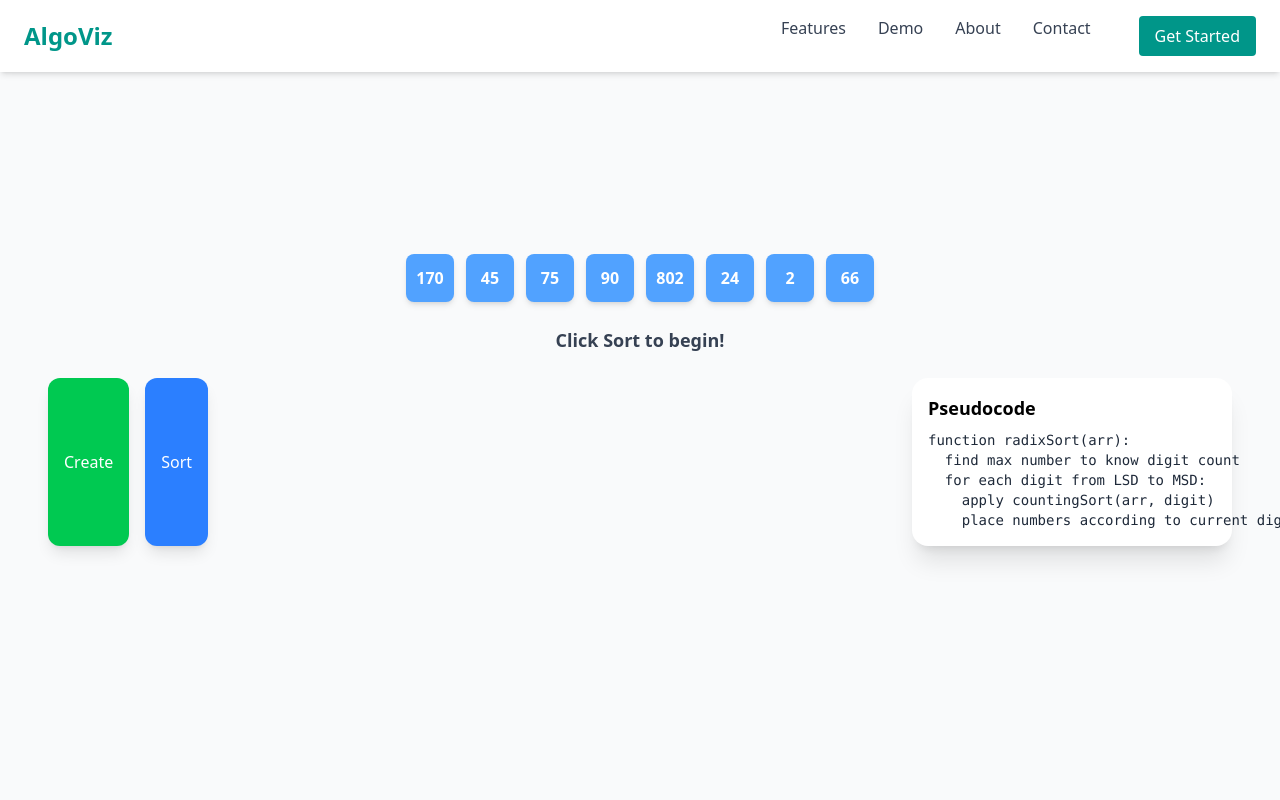
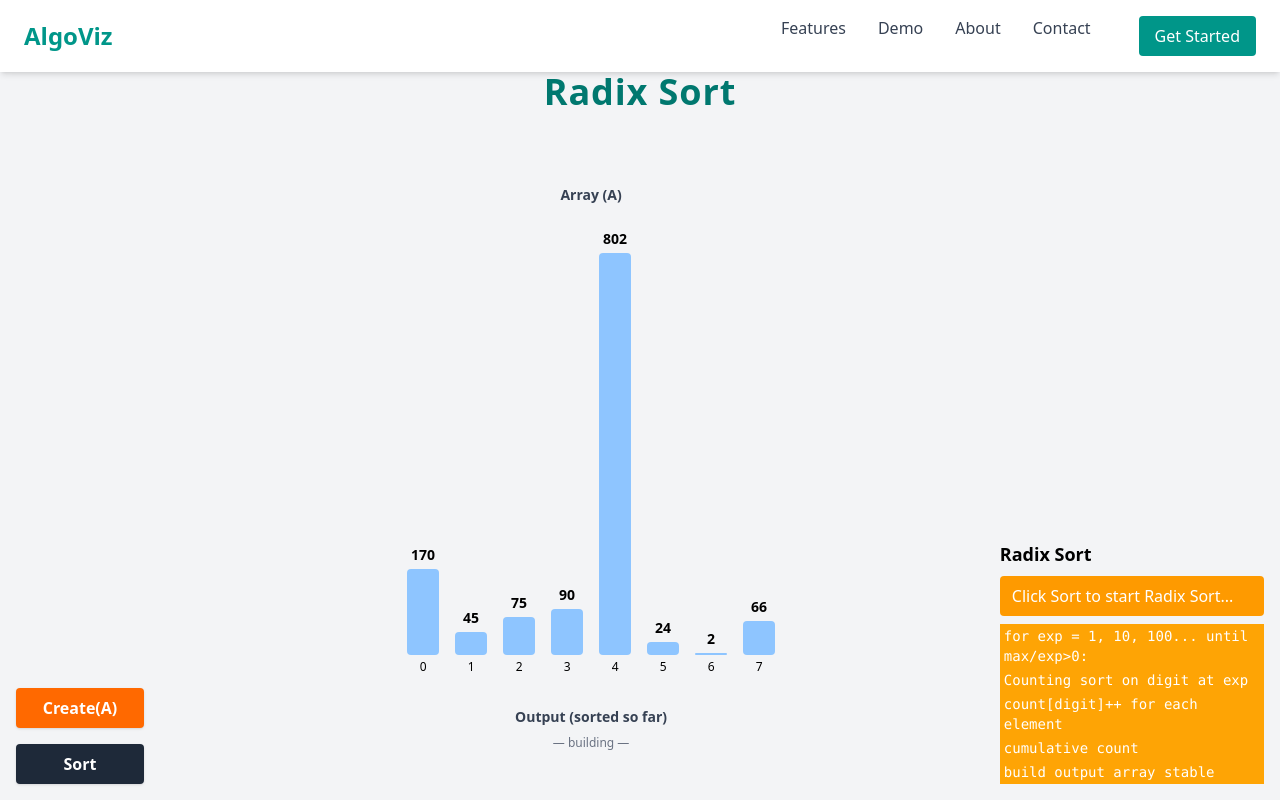
Before and after one commit to sayaligurav7789/AlgoViz, a React (Vite) app in the folder visualisation_tool/: page /sorting/radix in a window 1280 px wide. Built offline with nearby package versions, Linux system fonts and the light colour scheme.

Commit message:
updated QickSorVisualizer and CountSortVisualizer and added Radix and Heap Sort Visualizer

```diff
--- a/visualisation_tool/src/App.jsx
+++ b/visualisation_tool/src/App.jsx
@@ -18,6 +18,7 @@ import MergeSortVisualizer from './components/visualizers/MergeSortVisualizer';
 import InsertionSortVisualizer from './components/visualizers/InsertionSortVisualizer';
 import CountSortVisualizer from "./components/visualizers/CountSortVisualizer";
 import RadixSortVisualizer from "./components/visualizers/RadixSortVisualizer";
+import HeapSortVisualizer from "./components/visualizers/HeapSortVisualizer";
 
 
 function App() {
@@ -54,6 +55,7 @@ function App() {
         <Route path="/sorting/insertion" element={<InsertionSortVisualizer />} />
         <Route path="/sorting/count" element={<CountSortVisualizer/>} />
         <Route path="/sorting/radix" element={<RadixSortVisualizer/>} />
+        <Route path="/sorting/heap" element={<HeapSortVisualizer/>} />
 
       </Routes>
     </Router>
--- /dev/null
+++ b/visualisation_tool/src/components/visualizers/HeapSortVisualizer.jsx
@@ -0,0 +1,169 @@
+import React, { useState, useRef, useEffect } from "react";
+
+export default function HeapSortVisualizer() {
+  const [array, setArray] = useState([4, 10, 3, 5, 1, 2, 8]);
+  const [activeIndex, setActiveIndex] = useState(null);
+  const [swapIndex, setSwapIndex] = useState(null);
+  const [highlightLine, setHighlightLine] = useState(null);
+  const [message, setMessage] = useState("Click Sort to start Heap Sort...");
+  const [isSorting, setIsSorting] = useState(false);
+
+  const cancelRef = useRef(false);
+
+  useEffect(() => {
+    return () => {
+      cancelRef.current = true;
+    };
+  }, []);
+
+  const sleep = (ms) => new Promise((r) => setTimeout(r, ms));
+
+  const createArray = () => {
+    if (isSorting) return;
+    const arr = Array.from({ length: 8 }, () => Math.floor(Math.random() * 50));
+    setArray(arr);
+    setActiveIndex(null);
+    setSwapIndex(null);
+    setHighlightLine(null);
+    setMessage("New array created! Click Sort to begin.");
+  };
+
+  const lineStyle = (lineNumber) => ({
+    backgroundColor: highlightLine === lineNumber ? "black" : "#FEA405",
+    color: "white",
+    padding: "2px 4px",
+  });
+
+  // Heapify function
+  const heapify = async (arr, n, i) => {
+    let largest = i;
+    const left = 2 * i + 1;
+    const right = 2 * i + 2;
+
+    setHighlightLine(1);
+    setActiveIndex(i);
+    setMessage(`Heapifying at index ${i}`);
+    await sleep(500);
+    if (cancelRef.current) return;
+
+    if (left < n && arr[left] > arr[largest]) largest = left;
+    if (right < n && arr[right] > arr[largest]) largest = right;
+
+    if (largest !== i) {
+      setSwapIndex(largest);
+      setMessage(`Swap ${arr[i]} with ${arr[largest]}`);
+      await sleep(500);
+      [arr[i], arr[largest]] = [arr[largest], arr[i]];
+      setArray([...arr]);
+      await sleep(500);
+      if (cancelRef.current) return;
+      await heapify(arr, n, largest);
+    }
+  };
+
+  const startSort = async () => {
+    if (isSorting || array.length === 0) return;
+    setIsSorting(true);
+    cancelRef.current = false;
+
+    const n = array.length;
+    const arr = [...array];
+
+    // Build max heap
+    setHighlightLine(0);
+    setMessage("Building max heap...");
+    for (let i = Math.floor(n / 2) - 1; i >= 0; i--) {
+      await heapify(arr, n, i);
+      if (cancelRef.current) break;
+    }
+
+    // Extract elements from heap
+    for (let i = n - 1; i > 0; i--) {
+      if (cancelRef.current) break;
+      setSwapIndex(i);
+      setActiveIndex(0);
+      setMessage(`Swap ${arr[0]} with ${arr[i]}`);
+      await sleep(500);
+      [arr[0], arr[i]] = [arr[i], arr[0]];
+      setArray([...arr]);
+      await sleep(500);
+      await heapify(arr, i, 0);
+    }
+
+    setActiveIndex(null);
+    setSwapIndex(null);
+    setHighlightLine(null);
+    setMessage("Heap Sort Completed! ✅");
+    setIsSorting(false);
+  };
+
+  return (
+    <div className="min-h-screen bg-gray-100 flex flex-col pt-10">
+      <h1 className="text-4xl font-extrabold text-teal-700 mb-6 tracking-wide pt-8 text-center">
+        Heap Sort
+      </h1>
+
+      <div className="flex flex-col md:flex-row flex-1">
+        {/* Left: Buttons */}
+        <div className="w-full md:w-1/6 flex flex-col justify-end items-start p-4 space-y-4">
+          <button
+            onClick={createArray}
+            disabled={isSorting}
+            className="px-5 py-2 bg-orange-500 text-white font-bold rounded shadow hover:bg-orange-600 disabled:opacity-50 w-32"
+          >
+            Create(A)
+          </button>
+          <button
+            onClick={startSort}
+            disabled={isSorting}
+            className="px-4 py-2 bg-gray-800 text-white font-bold rounded shadow hover:bg-gray-900 disabled:opacity-50 w-32"
+          >
+            Sort
+          </button>
+        </div>
+
+        {/* Center: Array Visualization */}
+        <div className="w-full md:w-2/3 flex flex-col items-center justify-center px-4">
+          <div className="mb-6 text-sm text-gray-700 font-semibold">Array (A)</div>
+          <div className="flex items-end space-x-2 sm:space-x-4 mb-8 flex-wrap justify-center">
+            {array.map((value, idx) => (
+              <div key={`A-${idx}`} className="flex flex-col items-center">
+                <span className="mb-1 font-bold text-sm">{value}</span>
+                <div
+                  className={`w-8 rounded transition-all duration-300 ${
+                    idx === activeIndex
+                      ? "bg-red-500"
+                      : idx === swapIndex
+                      ? "bg-yellow-400"
+                      : "bg-blue-300"
+                  }`}
+                  style={{ height: `${value * 10}px` }}
+                  title={`A[${idx}] = ${value}`}
+                />
+                <span className="mt-1 text-xs text-black">{idx}</span>
+              </div>
+            ))}
+          </div>
+        </div>
+
+        {/* Right: Pseudocode + message */}
+        <div className="w-full md:w-1/4 flex flex-col justify-end items-start p-4">
+          <h2 className="font-bold text-lg mb-2">Heap Sort</h2>
+          <div className="bg-amber-500 text-white px-3 py-2 mb-2 rounded w-full">
+            {message}
+          </div>
+          <div
+            id="codetrace"
+            className="panel font-mono text-sm rounded w-full"
+            style={{ backgroundColor: "#FEA405" }}
+          >
+            <p style={lineStyle(0)}>Build max heap from array</p>
+            <p style={lineStyle(1)}>for i = n/2 -1 down to 0: heapify(arr, n, i)</p>
+            <p style={lineStyle(1)}>for i = n-1 down to 1: swap arr[0] with arr[i]; heapify(arr, i, 0)</p>
+            <p style={lineStyle(1)}>Repeat until sorted</p>
+          </div>
+        </div>
+      </div>
+    </div>
+  );
+}
--- a/visualisation_tool/src/components/visualizers/QuickSort.jsx
+++ b/visualisation_tool/src/components/visualizers/QuickSort.jsx
@@ -147,7 +147,7 @@ export default function QuickSortVisualizer() {
                       ? "bg-yellow-500"
                       : highlight.right === idx
                       ? "bg-blue-500"
-                      : "bg-green-600"
+                      : "bg-blue-300"
                   }`}
                   style={{ height: `${value * 3}px` }}
                 ></div>
--- a/visualisation_tool/src/components/visualizers/RadixSortVisualizer.jsx
+++ b/visualisation_tool/src/components/visualizers/RadixSortVisualizer.jsx
@@ -1,166 +1,218 @@
-import React, { useState, useEffect } from "react";
+import React, { useState, useRef, useEffect } from "react";
 
 export default function RadixSortVisualizer() {
   const [array, setArray] = useState([170, 45, 75, 90, 802, 24, 2, 66]);
-  const [steps, setSteps] = useState([]);
-  const [currentStep, setCurrentStep] = useState(0);
+  const [countArray, setCountArray] = useState([]);
+  const [outputArray, setOutputArray] = useState([]);
+  const [activeIndex, setActiveIndex] = useState(null);
+  const [currentDigit, setCurrentDigit] = useState(null);
+  const [highlightLine, setHighlightLine] = useState(null);
+  const [message, setMessage] = useState("Click Sort to start Radix Sort...");
   const [isSorting, setIsSorting] = useState(false);
-  const [highlightLine, setHighlightLine] = useState(null);
 
-  // Pseudocode for Radix Sort
-  const pseudocode = [
-    "function radixSort(arr):",
-    "  find max number to know digit count",
-    "  for each digit from LSD to MSD:",
-    "    apply countingSort(arr, digit)",
-    "    place numbers according to current digit"
-  ];
+  const cancelRef = useRef(false);
 
-  // Generate random array
+  useEffect(() => {
+    return () => { cancelRef.current = true; };
+  }, []);
+
+  const sleep = (ms) => new Promise((r) => setTimeout(r, ms));
+
+  // 🔸 Create random array
   const createArray = () => {
-    const newArr = Array.from({ length: 8 }, () =>
-      Math.floor(Math.random() * 900 + 10)
-    );
-    setArray(newArr);
-    setSteps([]);
-    setCurrentStep(0);
+    if (isSorting) return;
+    const arr = Array.from({ length: 8 }, () => Math.floor(Math.random() * 1000));
+    setArray(arr);
+    setCountArray([]);
+    setOutputArray([]);
+    setActiveIndex(null);
+    setCurrentDigit(null);
     setHighlightLine(null);
-    setIsSorting(false);
+    setMessage("New array created! Click Sort to begin.");
   };
 
-  // Radix Sort with steps recording
-  const radixSort = (arr) => {
-    let steps = [];
-    let max = Math.max(...arr);
-    let exp = 1; // digit place
+  const lineStyle = (lineNumber) => ({
+    backgroundColor: highlightLine === lineNumber ? "black" : "#FEA405",
+    color: "white",
+    padding: "2px 4px",
+  });
 
-    steps.push({ array: [...arr], message: "Start Radix Sort", line: 0 });
+  // 🔸 Counting sort for a specific digit
+  const countingSortDigit = async (arr, exp) => {
+    const n = arr.length;
+    const output = new Array(n).fill(0);
+    const count = new Array(10).fill(0);
 
-    while (Math.floor(max / exp) > 0) {
-      steps.push({
-        array: [...arr],
-        message: `Sorting by digit place ${exp}`,
-        line: 2,
-      });
-
-      arr = countingSort(arr, exp, steps);
-
-      exp *= 10;
+    // Count occurrences of digits
+    setHighlightLine(1);
+    setMessage(`Counting occurrences of digit at exp=${exp}`);
+    for (let i = 0; i < n; i++) {
+      const digit = Math.floor((arr[i] / exp) % 10);
+      setActiveIndex(i);
+      setCurrentDigit(digit);
+      await sleep(400);
+      count[digit]++;
+      setCountArray([...count]);
+      setMessage(`Increment count[${digit}] → ${count[digit]}`);
+      await sleep(400);
+      if (cancelRef.current) return arr;
     }
 
-    steps.push({ array: [...arr], message: "Array fully sorted!", line: null });
-    return steps;
-  };
+    // Cumulative sum
+    for (let i = 1; i < 10; i++) count[i] += count[i - 1];
+    setCountArray([...count]);
+    await sleep(500);
 
-  // Counting Sort for a digit (inside Radix)
-  const countingSort = (arr, exp, steps) => {
-    let output = new Array(arr.length).fill(0);
-    let count = new Array(10).fill(0);
-
-    // Count occurrences
-    arr.forEach((num) => {
-      let digit = Math.floor(num / exp) % 10;
-      count[digit]++;
-    });
-
-    steps.push({
-      array: [...arr],
-      message: `Frequency count for digit place ${exp}: [${count.join(", ")}]`,
-      line: 3,
-    });
-
-    // Cumulative count
-    for (let i = 1; i < 10; i++) {
-      count[i] += count[i - 1];
-    }
-
-    // Build output (stable sort)
-    for (let i = arr.length - 1; i >= 0; i--) {
-      let digit = Math.floor(arr[i] / exp) % 10;
+    // Build output array (traverse from end for stability)
+    for (let i = n - 1; i >= 0; i--) {
+      const digit = Math.floor((arr[i] / exp) % 10);
       output[count[digit] - 1] = arr[i];
       count[digit]--;
+      setOutputArray([...output]);
+      setCountArray([...count]);
+      setMessage(`Place ${arr[i]} at output[${count[digit]}]`);
+      await sleep(400);
+      if (cancelRef.current) return arr;
     }
-
-    steps.push({
-      array: [...output],
-      message: `After placing numbers by digit ${exp}`,
-      line: 4,
-    });
 
     return output;
   };
 
-  // Run sorting stepwise
-  const startSort = () => {
-    if (isSorting) return;
-    const allSteps = radixSort([...array]);
-    setSteps(allSteps);
+  // 🔸 Radix Sort animation
+  const startSort = async () => {
+    if (isSorting || array.length === 0) return;
     setIsSorting(true);
-    setCurrentStep(0);
+    cancelRef.current = false;
+
+    let A = [...array];
+    const max = Math.max(...A);
+
+    let exp = 1;
+    while (Math.floor(max / exp) > 0) {
+      setHighlightLine(0);
+      setMessage(`Sorting by digit at exp=${exp}`);
+      await sleep(500);
+      A = await countingSortDigit(A, exp);
+      setArray([...A]);
+      exp *= 10;
+      if (cancelRef.current) break;
+    }
+
+    setActiveIndex(null);
+    setCurrentDigit(null);
+    setHighlightLine(null);
+    setMessage("Radix Sort Completed! ✅");
+    setIsSorting(false);
   };
 
-  useEffect(() => {
-    if (isSorting && currentStep < steps.length) {
-      const timer = setTimeout(() => {
-        setArray(steps[currentStep].array);
-        setHighlightLine(steps[currentStep].line);
-        setCurrentStep((prev) => prev + 1);
-      }, 1500);
-      return () => clearTimeout(timer);
-    }
-  }, [isSorting, currentStep, steps]);
+  return (
+    <div className="min-h-screen bg-gray-100 flex flex-col pt-10">
+      <h1 className="text-4xl font-extrabold text-teal-700 mb-6 tracking-wide pt-8 text-center">
+        Radix Sort
+      </h1>
 
-  return (
-    <div className="flex flex-col items-center justify-center h-screen bg-gray-50">
-      {/* Array Display */}
-      <div className="flex space-x-3 mb-6">
-        {array.map((val, idx) => (
-          <div
-            key={idx}
-            className="w-12 h-12 flex items-center justify-center bg-blue-400 text-white font-bold rounded-lg shadow-md"
-          >
-            {val}
-          </div>
-        ))}
-      </div>
-
-      {/* Message */}
-      <p className="mb-6 text-lg font-semibold text-gray-700">
-        {steps[currentStep - 1]?.message || "Click Sort to begin!"}
-      </p>
-
-      <div className="flex justify-between w-full px-12">
-        {/* Left Bottom Corner - Buttons */}
-        <div className="flex space-x-4">
+      <div className="flex flex-col md:flex-row flex-1">
+        {/* Left: Buttons */}
+        <div className="w-full md:w-1/6 flex flex-col justify-end items-start p-4 space-y-4">
           <button
             onClick={createArray}
-            className="px-4 py-2 bg-green-500 text-white rounded-xl shadow-lg hover:bg-green-600"
+            disabled={isSorting}
+            className="px-5 py-2 bg-orange-500 text-white font-bold rounded shadow hover:bg-orange-600 disabled:opacity-50 w-32"
           >
-            Create
+            Create(A)
           </button>
           <button
             onClick={startSort}
-            className="px-4 py-2 bg-blue-500 text-white rounded-xl shadow-lg hover:bg-blue-600"
+            disabled={isSorting}
+            className="px-4 py-2 bg-gray-800 text-white font-bold rounded shadow hover:bg-gray-900 disabled:opacity-50 w-32"
           >
             Sort
           </button>
         </div>
 
-        {/* Right Bottom Corner - Pseudocode */}
-        <div className="bg-white shadow-xl p-4 rounded-2xl w-80">
-          <h3 className="text-lg font-bold mb-2">Pseudocode</h3>
-          <pre className="text-sm text-gray-800">
-            {pseudocode.map((line, idx) => (
-              <div
-                key={idx}
-                className={`${
-                  highlightLine === idx ? "bg-yellow-200 font-bold" : ""
-                }`}
-              >
-                {line}
+        {/* Center: Visualization */}
+        <div className="w-full md:w-2/3 flex flex-col items-center justify-center px-4">
+          <div className="mb-6 text-sm text-gray-700 font-semibold">Array (A)</div>
+          <div className="flex items-end space-x-2 sm:space-x-4 mb-8 flex-wrap justify-center">
+            {array.map((value, idx) => (
+              <div key={`A-${idx}`} className="flex flex-col items-center">
+                <span className="mb-1 font-bold text-sm">{value}</span>
+                <div
+                  className={`w-8 rounded transition-all duration-300 ${
+                    idx === activeIndex ? "bg-red-500" : "bg-blue-300"
+                  }`}
+                  style={{ height: `${(value + 1) / 2}px` }}
+                  title={`A[${idx}] = ${value}`}
+                />
+                <span className="mt-1 text-xs text-black">{idx}</span>
               </div>
             ))}
-          </pre>
+          </div>
+
+          {/* Count Array */}
+          {countArray.length > 0 && (
+            <>
+              <div className="mb-2 text-sm text-gray-700 font-semibold">
+                Frequency / Count (0-9)
+              </div>
+              <div className="flex items-end space-x-2 sm:space-x-3 mb-8 flex-wrap justify-center">
+                {countArray.map((cnt, i) => (
+                  <div key={`C-${i}`} className="flex flex-col items-center">
+                    <span className="mb-1 text-xs text-black">i={i}</span>
+                    <div
+                      className={`min-w-[2rem] sm:min-w-[2.2rem] px-2 py-2 text-center rounded border transition-all duration-200 ${
+                        i === currentDigit
+                          ? "bg-yellow-400 border-yellow-600"
+                          : "bg-yellow-300 border-yellow-500"
+                      }`}
+                      title={`count[${i}] = ${cnt}`}
+                    >
+                      <span className="font-bold">{cnt}</span>
+                    </div>
+                  </div>
+                ))}
+              </div>
+            </>
+          )}
+
+          {/* Output Array */}
+          <div className="mb-2 text-sm text-gray-700 font-semibold">Output (sorted so far)</div>
+          <div className="flex items-end space-x-2 sm:space-x-3 flex-wrap justify-center">
+            {outputArray.length === 0 ? (
+              <div className="text-xs text-gray-500">— building —</div>
+            ) : (
+              outputArray.map((v, idx) => (
+                <div key={`O-${idx}`} className="flex flex-col items-center">
+                  <div
+                    className="min-w-[2rem] sm:min-w-[2.2rem] px-2 py-2 text-center rounded bg-green-500 text-white font-bold shadow"
+                    title={`output[${idx}] = ${v}`}
+                  >
+                    {v}
+                  </div>
+                  <span className="mt-1 text-xs text-black">{idx}</span>
+                </div>
+              ))
+            )}
+          </div>
+        </div>
+
+        {/* Right: Pseudocode + message */}
+        <div className="w-full md:w-1/4 flex flex-col justify-end items-start p-4">
+          <h2 className="font-bold text-lg mb-2">Radix Sort</h2>
+          <div className="bg-amber-500 text-white px-3 py-2 mb-2 rounded w-full">
+            {message}
+          </div>
+          <div
+            id="codetrace"
+            className="panel font-mono text-sm rounded w-full"
+            style={{ backgroundColor: "#FEA405" }}
+          >
+            <p style={lineStyle(0)}>for exp = 1, 10, 100... until max/exp&gt;0:</p>
+            <p style={lineStyle(1)}>   Counting sort on digit at exp</p>
+            <p style={lineStyle(2)}>   count[digit]++ for each element</p>
+            <p style={lineStyle(3)}>   cumulative count</p>
+            <p style={lineStyle(4)}>   build output array stable</p>
+          </div>
         </div>
       </div>
     </div>
```
